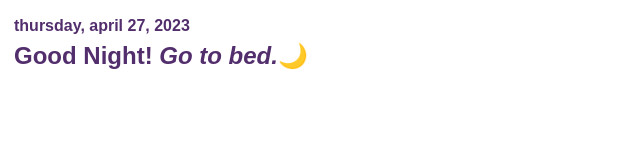
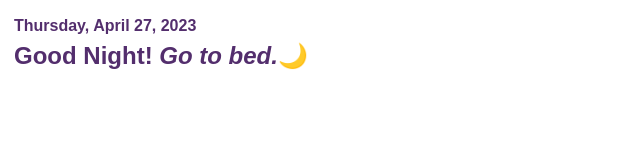
Before and after one commit to sarahmewn/fkmarketing-greet, a plain HTML site: page index.html in a window 1280 px wide. Shown: the full height of the page, 0-640 px from the left. Drawn offline with Linux system fonts and the light colour scheme.

Commit message:
Update index.html

```diff
--- a/index.html
+++ b/index.html
@@ -37,16 +37,16 @@
 
 <script>
     var weekday = new Array(7);
-    weekday[0] = "sunday";
-    weekday[1] = "monday";
-    weekday[2] = "tuesday";
-    weekday[3] = "wednesday";
-    weekday[4] = "thursday";
-    weekday[5] = "friday";
-    weekday[6] = "saturday";
+    weekday[0] = "Sunday";
+    weekday[1] = "Monday";
+    weekday[2] = "Tuesday";
+    weekday[3] = "Wednesday";
+    weekday[4] = "Thursday";
+    weekday[5] = "Friday";
+    weekday[6] = "Saturday";
 
-    const monthNames = ["january", "february", "march", "april", "may", "june",
-      "july", "august", "september", "october", "november", "december"
+    const monthNames = ["January", "February", "March", "April", "May", "June",
+      "July", "August", "September", "October", "November", "December"
     ];
 
 
```
